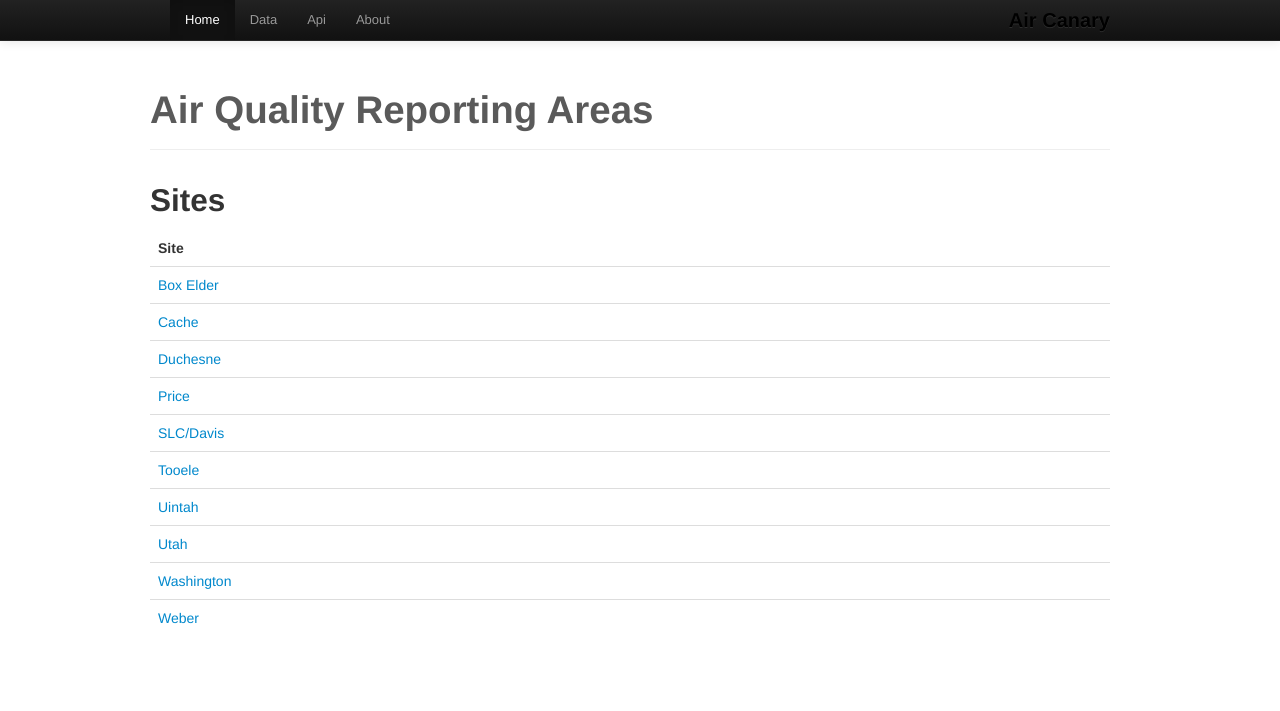
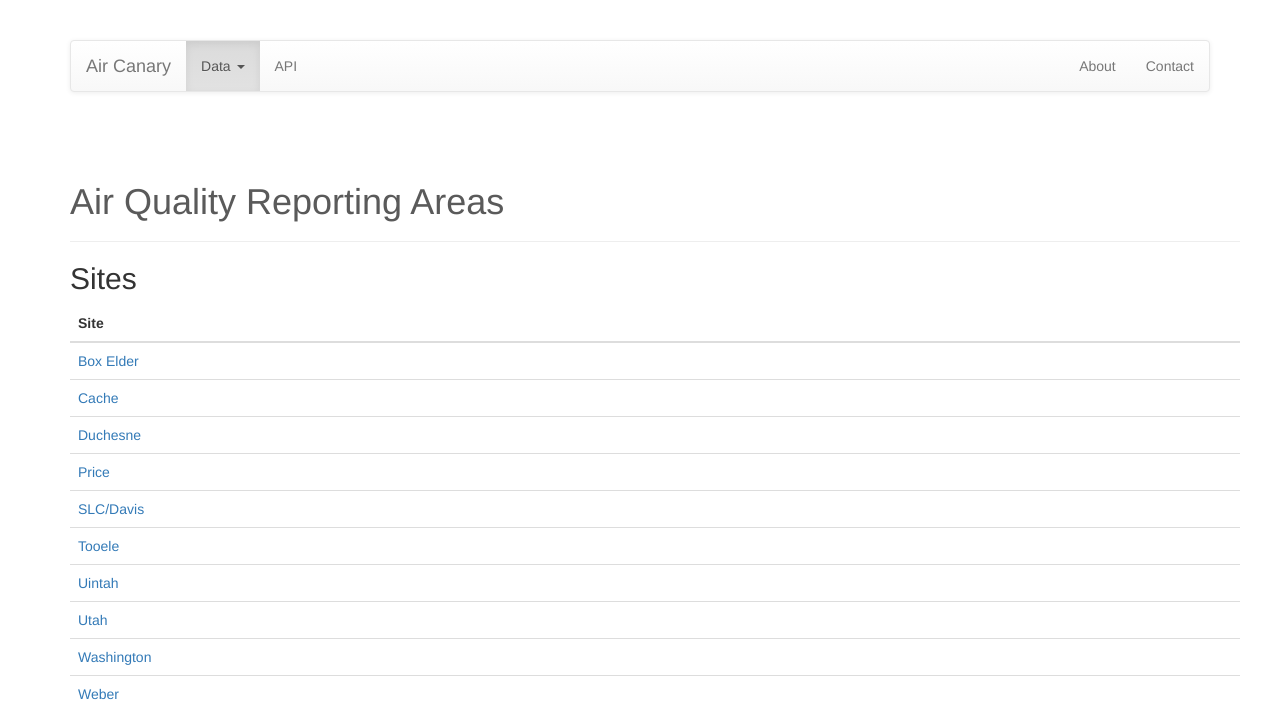
Before and after one commit to jonstjohn/air-canary-web, a Flask app: page /site in a window 1280 px wide. Shown: the top 711 px of the page. Run offline with Flask 2, Linux system fonts and the light colour scheme; data comes from the database, SQL or seed files in the repository; parts of the project's set-up code (start-up, migrations or seed data) failed here and were passed over; some libraries are stand-ins or nearby versions.

Commit message:
Bootstrap 3

```diff
--- a/templates/base.html
+++ b/templates/base.html
@@ -4,41 +4,49 @@
     <title>Air Canary</title>
     <meta name="viewport" content="width=device-width, initial-scale=1.0">
     <!-- Bootstrap -->
-    <link href="/static/css/bootstrap.min.css" rel="stylesheet" media="screen">
+    <link rel="stylesheet" href="//netdna.bootstrapcdn.com/bootstrap/3.0.0/css/bootstrap.min.css">
+    <link rel="stylesheet" href="//netdna.bootstrapcdn.com/bootstrap/3.0.0/css/bootstrap-theme.min.css">
     <link href="/static/css/main.css" rel="stylesheet" media="screen">
 </head>
 <body>
-    <div class="navbar navbar-inverse navbar-fixed-top">
-        <div class="navbar-inner">
-            <div class="container">
-                <button type="button" class="btn btn-navbar" data-toggle="collapse" data-target=".nav-collapse">
+    <div class="container" ng-app="myApp" ng-controller="SiteCtrl" >
+        <!-- Static navbar -->
+        <div class="navbar navbar-default">
+            <div class="navbar-header">
+                <button type="button" class="navbar-toggle" data-toggle="collapse" data-target=".navbar-collapse">
                     <span class="icon-bar"></span>
                     <span class="icon-bar"></span>
                     <span class="icon-bar"></span>
                 </button>
-                <a class="brand" href="/">Air Canary</a>
-                <div class="nav-collapse collapse">
-                    <ul class="nav">
-                    <li class="active">
-                        <a href="/">Home</a>
-                    </li>
-                    <li>
-                        <a href="/site">Data</a>
-                    </li>
-                    <li>
-                        <a href="/api">Api</a>
-                    </li>
-                    <li class="">
-                        <a href="/about">About</a>
-                    </li>
+                <a class="navbar-brand" href="#">Air Canary</a>
+            </div>
+            <div class="navbar-collapse collapse">
+                <ul class="nav navbar-nav">
+                <li class="dropdown active">
+                    <a href="#" class="dropdown-toggle" data-toggle="dropdown">Data <b class="caret"></b></a>
+                    <ul class="dropdown-menu">
+                        <li><a href="/site/slc">SLC</a></li>
+                        <li><a href="#">Another action</a></li>
+                        <li><a href="#">Something else here</a></li>
+                        <li class="divider"></li>
+                        <li class="dropdown-header">Nav header</li>
+                        <li><a href="#">Separated link</a></li>
+                        <li><a href="#">One more separated link</a></li>
                     </ul>
-                </div>
-            </div>
+                </li>
+                <li><a href="/api">API</a></li>
+                </ul>
+                <ul class="nav navbar-nav navbar-right">
+                    <li><a href="/about">About</a></li>
+                    <li><a href="/contact">Contact</a></li>
+                </ul>
+            </div><!--/.nav-collapse -->
         </div>
-    </div>
     {% block content %}{% endblock %}
+
+</div><!-- content -->
     <script src="http://code.jquery.com/jquery.js"></script>
-    <script src="/static/js/bootstrap.min.js"></script>
+    <script src="//netdna.bootstrapcdn.com/bootstrap/3.0.0/js/bootstrap.min.js"></script>
     <script src="https://ajax.googleapis.com/ajax/libs/angularjs/1.0.8/angular.min.js"></script>
     <script src="/static/js/ac.js"></script>
 </body>
```
Also changed, not shown: templates/site.html (+7 -3 lines).
